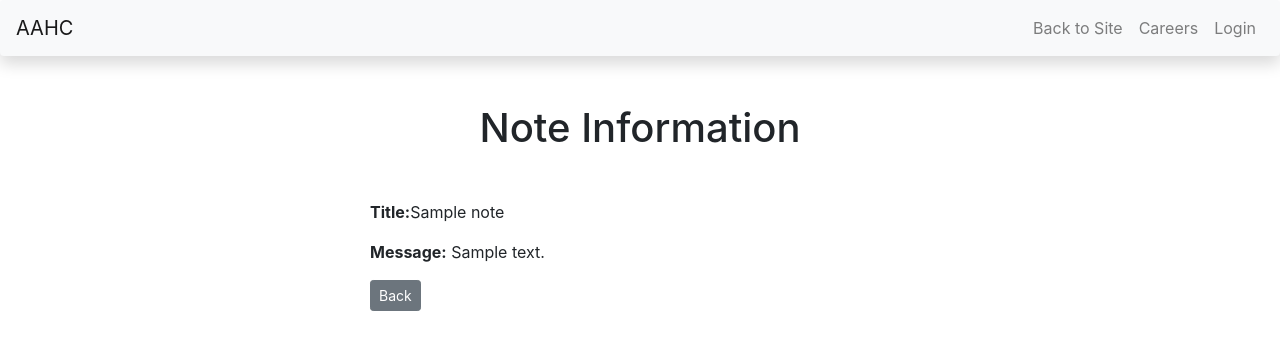
After one commit to tyrainman427/AAHC, a Django app: page /clients/note/1 in a window 1280 px wide. The commit adds this page. Shown: the top 350 px of the page. Run offline with Django 3.2, Linux system fonts and the light colour scheme; tables that the repository leaves empty hold one stand-in row (values such as "Sample post"); some libraries are stand-ins or nearby versions.

Commit message:
added note detail page

```diff
--- a/clients/templates/clients/clients_detail.html
+++ b/clients/templates/clients/clients_detail.html
@@ -82,8 +82,8 @@
         {% for note in client.notes.all %}
         <tr>
 
-          <td><a style="color:black" href="{% url 'clients:file_detail' note.id %}">{{note.title}}</a></td>
-          <td><a style="color:black" href="{% url 'clients:file_detail' note.id %}">{{note.note}}</a></td>
+          <td><a style="color:black" href="{% url 'clients:note_detail' note.id %}">{{note.title}}</a></td>
+          <td><a style="color:black" href="{% url 'clients:note_detail' note.id %}">{{note.note}}</a></td>
         </a>
         </tr>
         {% endfor %}
--- /dev/null
+++ b/clients/templates/clients/note_detail.html
@@ -0,0 +1,24 @@
+{% extends "employee/base.html" %}
+
+{% block body %}
+
+<div class="container">
+  <div class="row">
+    <div class="col-3">
+
+    </div>
+    <div class="col-6">
+    <h1 class="text-center mt-5 mb-5">Note Information</h1>
+
+    <p><strong>Title:</strong>{{note.title }}</p>
+    <p><strong>Message:</strong> {{ note.note }}</p>
+
+      <a class="btn btn-secondary btn-sm" href="{% url 'clients:file_detail' note.id %}" type="button" name="button">Back</a>
+  </div>
+  <div class="col-3">
+
+  </div>
+  </div>
+</div>
+
+{% endblock %}
--- a/clients/urls.py
+++ b/clients/urls.py
@@ -11,4 +11,5 @@ urlpatterns = [
     path('<pk>/delete-client/', ClientDeleteView.as_view(), name='client-delete'),
     path('upload/', UploadFileView.as_view(), name='upload'),
     path('note/', NotesCreateView.as_view(), name='note-create'),
+    path('note/<int:id>', NoteDetailView.as_view(), name='note_detail'),
 ]
--- a/clients/views.py
+++ b/clients/views.py
@@ -51,6 +51,15 @@ class ClientDetailView(DetailView):
         return get_object_or_404(Client, id=id_)
 
 
+class NoteDetailView(DetailView):
+    template_name = "clients/note_detail.html"
+    model = Note
+
+    def get_object(self):
+        id_ = self.kwargs.get("id")
+        return get_object_or_404(Note, id=id_)
+
+
 class ClientUpdateView(UpdateView):
     model = Client
     fields = ['first_name','last_name','address','phone',
```
